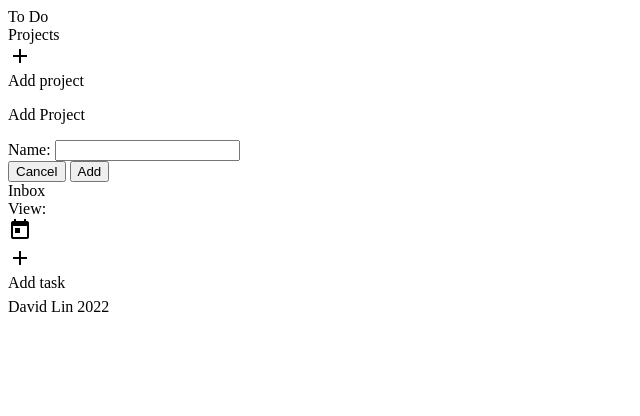
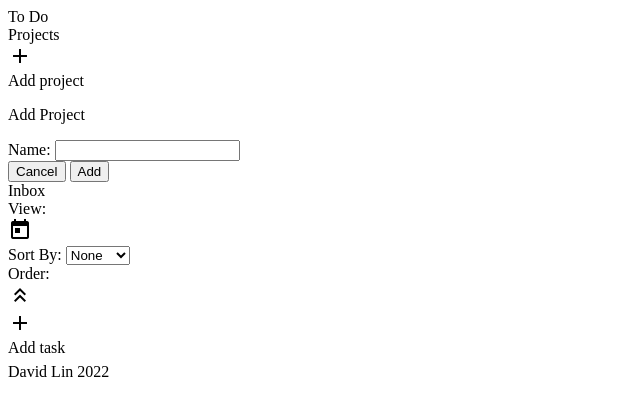
Before and after one commit to lindavid1998/to-do-list, a plain HTML site: page index.html in a window 1280 px wide. Shown: the whole page, without its empty margins (0-640 px from the left). Drawn offline with Linux system fonts and the light colour scheme.

Commit message:
Implement view options to sort tasks by due date, name, or priority

```diff
--- a/index.html
+++ b/index.html
@@ -6,7 +6,6 @@
     <meta name="viewport" content="width=device-width, initial-scale=1.0">
     <title>To Do List</title>
     <link href="https://fonts.googleapis.com/icon?family=Material+Icons" rel="stylesheet">
-    <!-- <link rel="stylesheet" href="../src/style.css"> -->
 </head>
 <body>
     <div class="content">
@@ -39,11 +38,29 @@
 
         <div class="tasks">
             <div class="project-title">Inbox</div>
-            <div class="due-date-view">
-                <div class="view-label">View:</div>
-                <span class="material-icons md-18 active-view">today</span>
-                <!-- <span class="material-icons md-18">hourglass_empty</span> -->
+
+            <div class="view-options">
+                <div class="view-option due-date-view">
+                    <div class="view-label">View:</div>
+                    <span class="date material-icons md-18 active-view">today</span>
+                </div>
+
+                <div class="view-option sort">
+                    <label for="sort">Sort By:</label>
+                    <select id="sort" name="sort">
+                        <option value="none" selected>None</option>
+                        <option value="date">Date</option>
+                        <option value="priority">Priority</option>
+                        <option value="name">Name</option>
+                      </select>
+                </div>
+
+                <div class="view-option order-view">
+                    <div class="view-label">Order:</div>
+                    <span class="order material-icons md-18 active-view">keyboard_double_arrow_up</span>
+                </div>
             </div>
+
             <div class="incomplete">
                 <div class="add-task-minimized">
                     <div class="icon">
```
